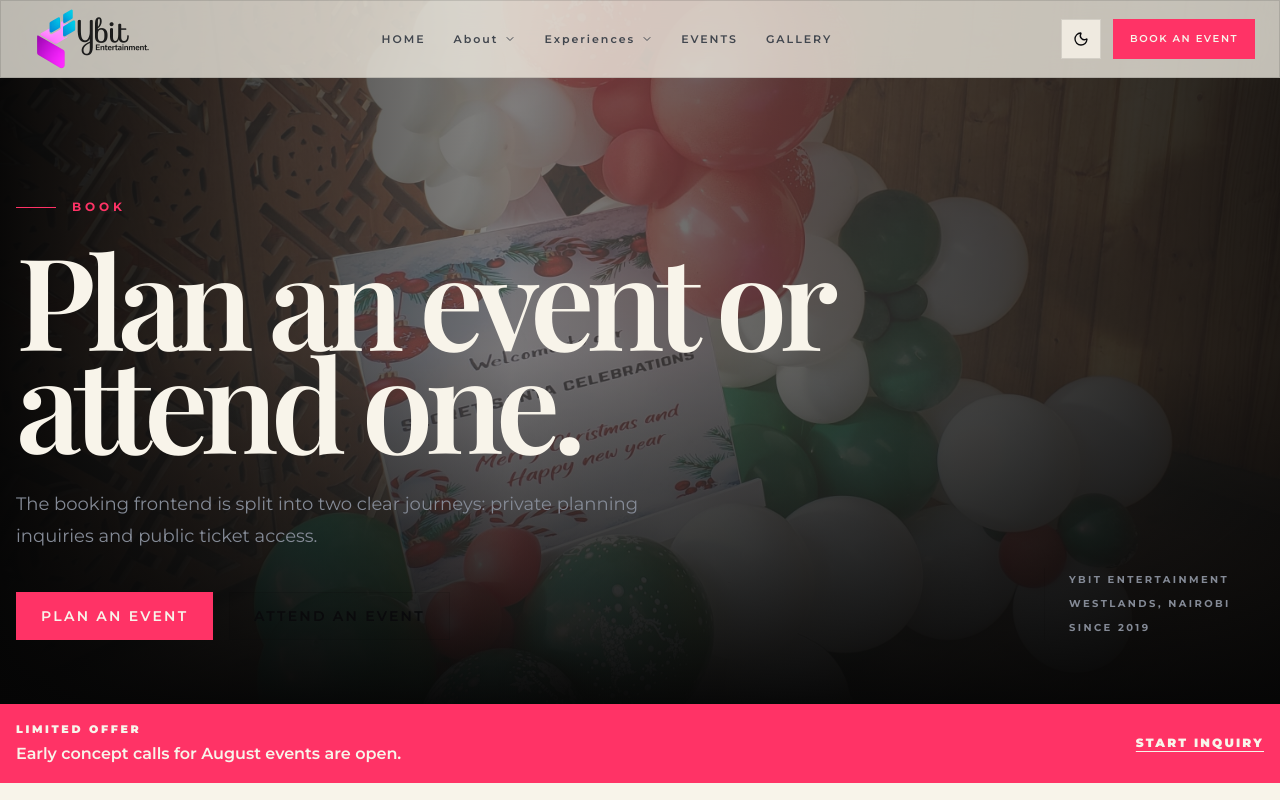
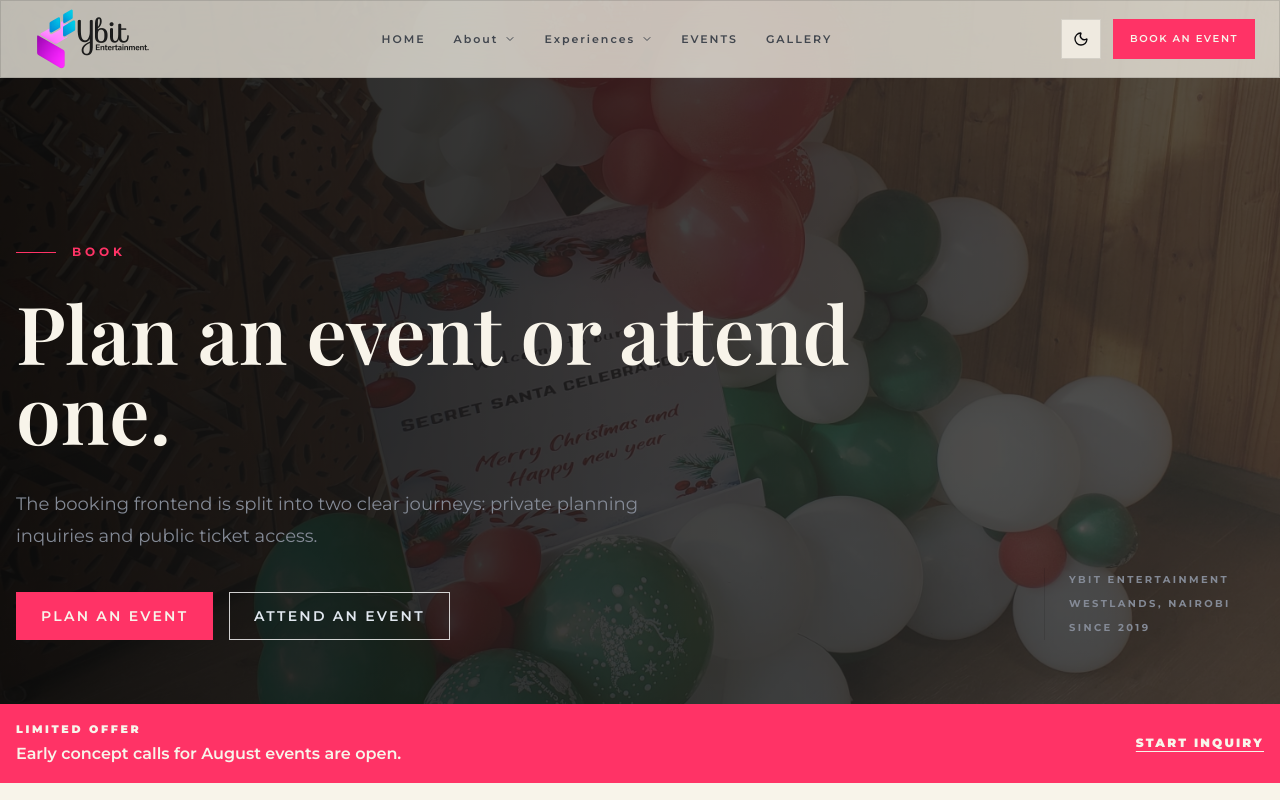
Before and after one commit to SteveMaranga01/ybitentertainment, a Next.js app: page /book in a window 1280 px wide. Shown: the top 800 px of the page. Built offline with nearby package versions, Linux system fonts and the light colour scheme; a web font is replaced by a local one.

Commit message:
h1 updated completely

```diff
--- a/components/ui/page-hero.tsx
+++ b/components/ui/page-hero.tsx
@@ -23,8 +23,8 @@ export function PageHero({
   return (
     <section className="relative isolate min-h-[88svh] overflow-hidden pt-28">
       <Image src={image} alt="" fill priority className="object-cover opacity-55" sizes="100vw" />
-      <div className="absolute inset-0 opacity-30" />
-      <div className="absolute inset-0 bg-[linear-gradient(90deg,rgba(5,5,5,0.98),rgba(5,5,5,0.48)_40%,rgba(5,5,5,0.88)),linear-gradient(180deg,transparent_50%,rgba(5,5,5,0.96))]" />
+      {/* <div className="absolute inset-0 opacity-30" /> */}
+      <div className="absolute inset-0 bg-gradient-to-r from-black/90 via-black/75 to-black/65" />
       <div className="ybit-container relative z-10 flex min-h-[calc(88svh-7rem)] items-end pb-12 md:pb-16">
         <div className="grid w-full gap-8 lg:grid-cols-[minmax(0,1fr)_220px] lg:items-end">
           <div className="max-w-6xl">
@@ -32,11 +32,13 @@ export function PageHero({
               <span className="h-px w-10 bg-ybit-rose" />
               <p className="text-xs font-bold uppercase tracking-[0.32em] text-ybit-rose">{eyebrow}</p>
             </div>
-            <h1 className="max-w-5xl font-serif text-[clamp(4.1rem,10vw,10rem)] font-semibold leading-[0.8] tracking-[-0.06em] text-ybit-custom">{title}</h1>
+            <h1 className="max-w-5xl font-serif text-[clamp(4.1rem,10vw,5rem)] font-semibold leading-none tracking-normal text-ybit-custom">{title}</h1>
             <p className="mt-9 max-w-2xl text-base leading-8 text-ybit-muted md:text-lg">{text}</p>
             <div className="mt-10 flex flex-col gap-4 sm:flex-row">
               <Button href={primaryHref}>{primaryLabel}</Button>
-              {secondaryHref && secondaryLabel ? <Button href={secondaryHref} variant="ghost">{secondaryLabel}</Button> : null}
+              {secondaryHref && secondaryLabel ? <Button href={secondaryHref} variant="ghost" className="text-slate-200 border-white/80">
+                {secondaryLabel}
+              </Button> : null}
             </div>
           </div>
           <p className="hidden border-l border-ybit-line pl-6 text-[10px] font-bold uppercase leading-6 tracking-[0.24em] text-ybit-muted lg:block">
```
